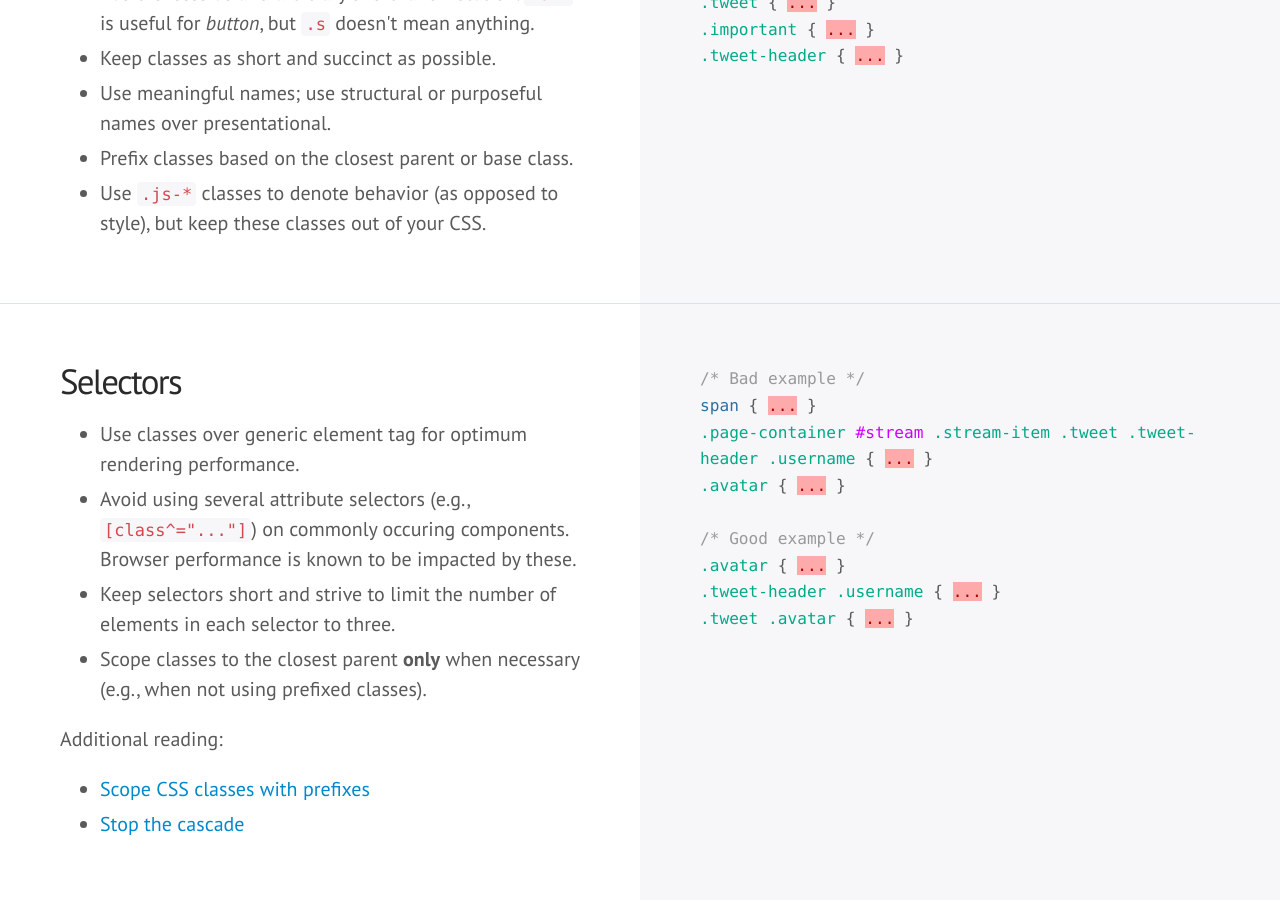
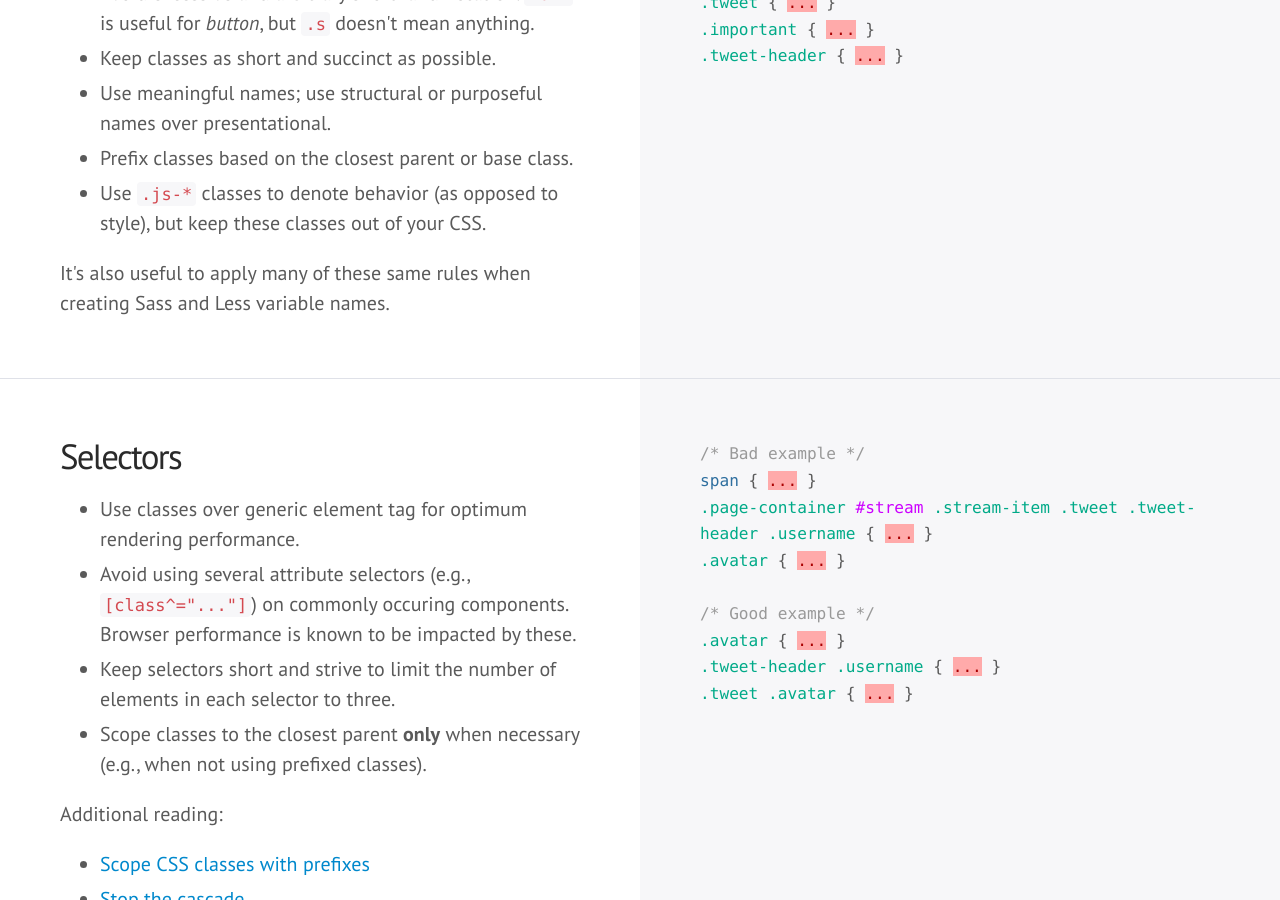
Before and after one commit to mdo/code-guide, a Jekyll site: the page built from index.html, in a window 1280 px wide and 900 px high, scrolled down 11839 px. Built offline with Jekyll 4.4.1, drawn with Linux system fonts in a browser that asks for light colours; some web fonts are replaced; Markdown is read by kramdown in place of the engine named in the settings; comment, search, counter and statistics services are not loaded.

Commit message:
Fix #63: Mention variable names in CSS names section

```diff
--- a/index.html
+++ b/index.html
@@ -352,6 +352,7 @@ layout: default
       <li>Prefix classes based on the closest parent or base class.</li>
       <li>Use <code>.js-*</code> classes to denote behavior (as opposed to style), but keep these classes out of your CSS.</li>
     </ul>
+    <p>It's also useful to apply many of these same rules when creating Sass and Less variable names.</p>
   </div>
   <div class="col">
     {% highlight css %}{% include css/class-names.css %}{% endhighlight %}
```
